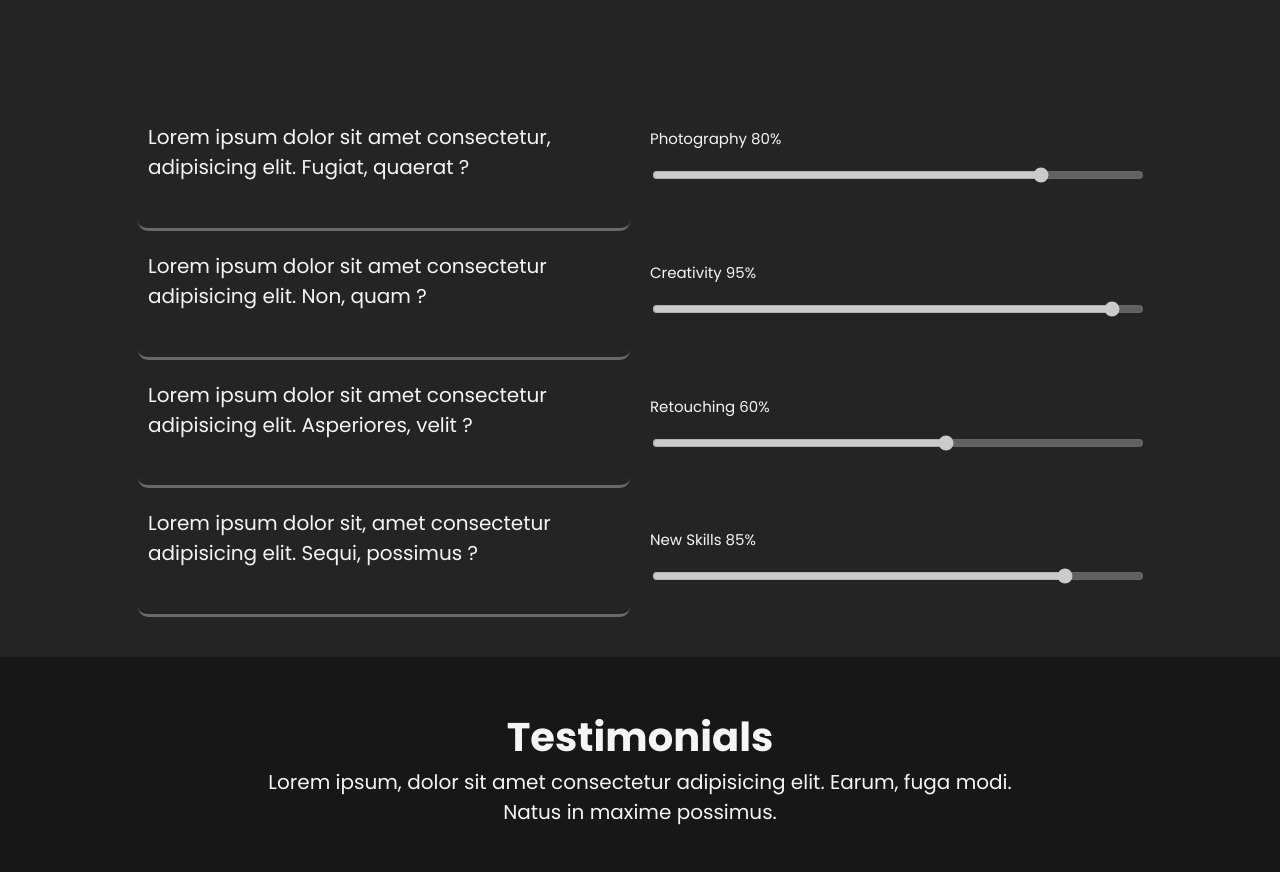
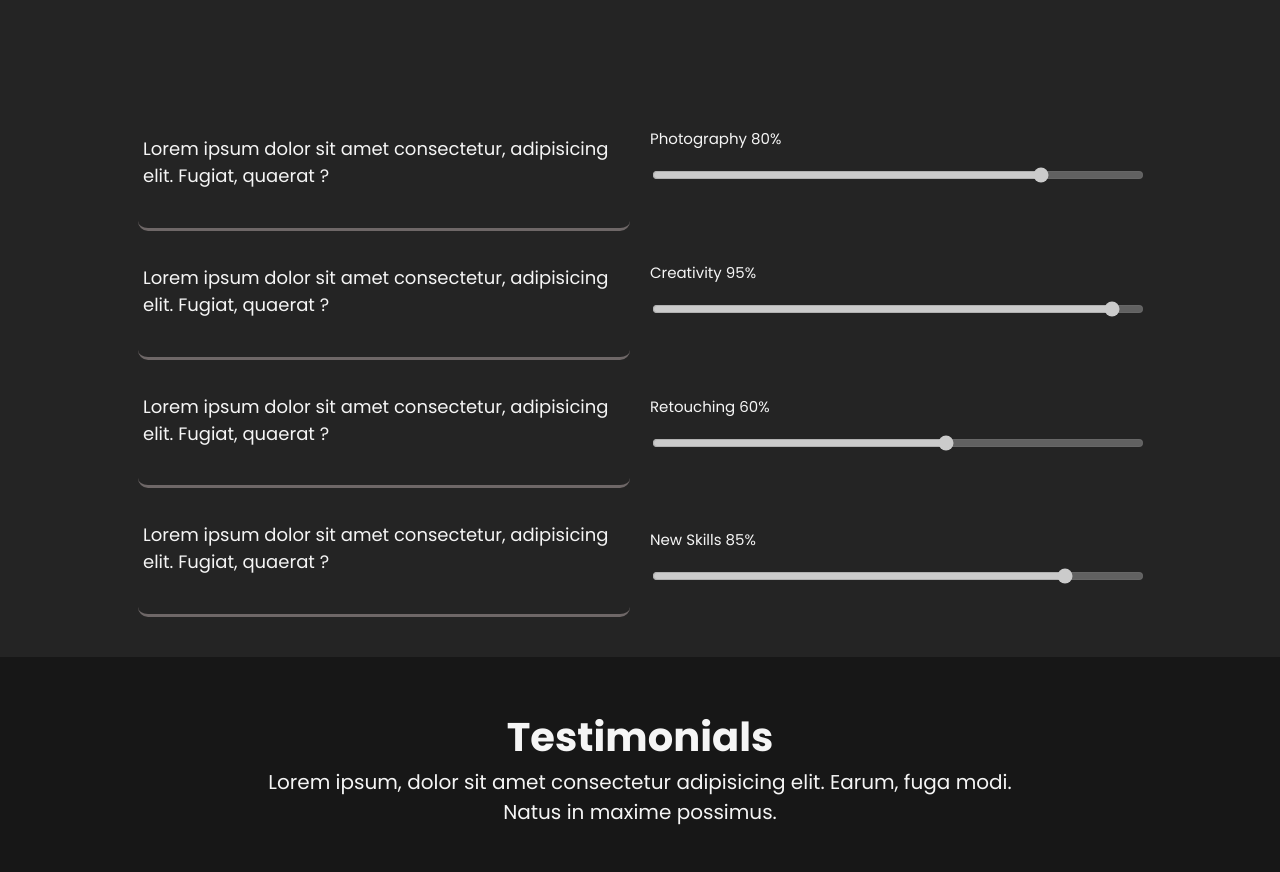
Before and after one commit to mcTasty2529/photography_website, a plain HTML site: page index.html in a window 1280 px wide. Shown: the part 2543-3415 px from the top of the page. Drawn offline with Linux system fonts and the light colour scheme.

Commit message:
fixed questions positioning

```diff
--- a/css/index.css
+++ b/css/index.css
@@ -400,11 +400,10 @@ body {
 .question {
   width: 100%;
   height: 25%;
-  /* background-color: violet; */
-  font-size: 20px;
+  font-size: 18px;
   border-bottom: 3px solid rgb(110, 103, 103);
   border-radius: 10px;
-  padding: 10px;
+  padding: 5px;
 }
 .question_freq {
   width: 50%;
--- a/index.html
+++ b/index.html
@@ -166,19 +166,28 @@
       <div class="question_section">
         <div class="questions">
           <div class="question">
-            Lorem ipsum dolor sit amet consectetur, adipisicing elit. Fugiat,
-            quaerat ?
+            <p>
+              Lorem ipsum dolor sit amet consectetur, adipisicing elit. Fugiat,
+              quaerat ?
+            </p>
           </div>
           <div class="question">
-            Lorem ipsum dolor sit amet consectetur adipisicing elit. Non, quam ?
+            <p>
+              Lorem ipsum dolor sit amet consectetur, adipisicing elit. Fugiat,
+              quaerat ?
+            </p>
           </div>
           <div class="question">
-            Lorem ipsum dolor sit amet consectetur adipisicing elit. Asperiores,
-            velit ?
+            <p>
+              Lorem ipsum dolor sit amet consectetur, adipisicing elit. Fugiat,
+              quaerat ?
+            </p>
           </div>
           <div class="question">
-            Lorem ipsum dolor sit, amet consectetur adipisicing elit. Sequi,
-            possimus ?
+            <p>
+              Lorem ipsum dolor sit amet consectetur, adipisicing elit. Fugiat,
+              quaerat ?
+            </p>
           </div>
         </div>
         <div class="question_freq">
```
